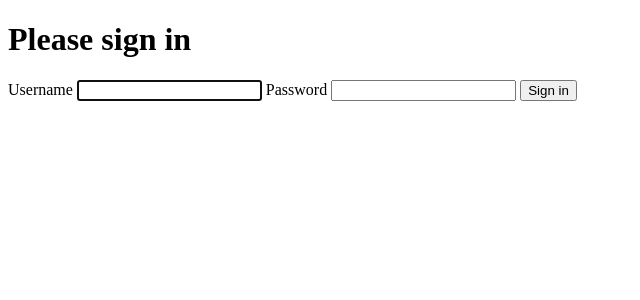
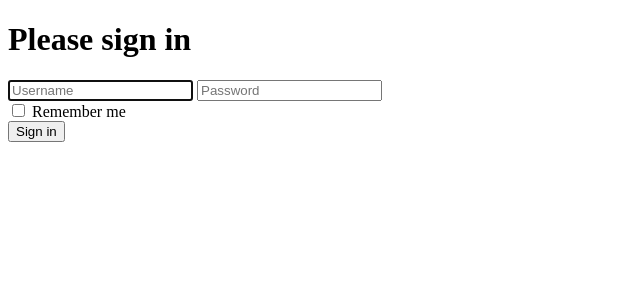
Before and after one commit to Shinanubis/Colibri_project, a Symfony app: template templates/security/login.html.twig in a window 1280 px wide. Shown: the part 78-378 px from the top of the page, without its empty margins (0-640 px from the left). Run offline with Twig, Linux system fonts and the light colour scheme; the template is opened without the code that fills it, so the values that code supplies are empty; some libraries are stand-ins or nearby versions.

Commit message:
work on login page & add remerber me option

```diff
--- a/config/services.yaml
+++ b/config/services.yaml
@@ -29,3 +29,4 @@ services:
 
     # add more service definitions when explicit configuration is needed
     # please note that last definitions always *replace* previous ones
+    Symfony\Bridge\Doctrine\Security\RememberMe\DoctrineTokenProvider: ~
--- a/templates/registration/register.html.twig
+++ b/templates/registration/register.html.twig
@@ -9,7 +9,9 @@
 
     <h1>Register</h1>
 
-    {{ form_start(registrationForm) }}
+    {{ form_start(registrationForm, {
+        id: 'register'
+    }) }}
         {{ form_row(registrationForm.email) }}
         {{ form_row(registrationForm.username) }}
         {{ form_row(registrationForm.plainPassword, {
--- a/templates/security/login.html.twig
+++ b/templates/security/login.html.twig
@@ -3,7 +3,7 @@
 {% block title %}Log in!{% endblock %}
 
 {% block body %}
-<form method="post">
+<form class="col-md-4 col-md-offset-4 align-middle" id="login" method="post">
     {% if error %}
         <div class="alert alert-danger">{{ error.messageKey|trans(error.messageData, 'security') }}</div>
     {% endif %}
@@ -13,29 +13,20 @@
             You are logged in as {{ app.user.username }}, <a href="{{ path('app_logout') }}">Logout</a>
         </div>
     {% endif %}
+    <i class="fa fa-sign-in fa-6x"></i>
+    <h1 class="h3 mb-3 font-weight-normal">Please sign in</h1>
+    <input type="text" value="{{ last_username }}" name="username" id="inputUsername" class="form-control" placeholder="Username" required autofocus>
+    <input type="password" name="password" id="inputPassword" class="form-control" placeholder="Password" required>
 
-    <h1 class="h3 mb-3 font-weight-normal">Please sign in</h1>
-    <label for="inputUsername">Username</label>
-    <input type="text" value="{{ last_username }}" name="username" id="inputUsername" class="form-control" required autofocus>
-    <label for="inputPassword">Password</label>
-    <input type="password" name="password" id="inputPassword" class="form-control" required>
+    <input type="hidden" name="_csrf_token" value="{{ csrf_token('authenticate') }}">
 
-    <input type="hidden" name="_csrf_token"
-           value="{{ csrf_token('authenticate') }}"
-    >
+    <div class="checkbox mb-3">
+        <label id="login_rememberMe" class="text-center">
+            <input type="checkbox" name="_remember_me"> Remember me
+        </label>
+    </div>
 
-    {#
-        Uncomment this section and add a remember_me option below your firewall to activate remember me functionality.
-        See https://symfony.com/doc/current/security/remember_me.html
-
-        <div class="checkbox mb-3">
-            <label>
-                <input type="checkbox" name="_remember_me"> Remember me
-            </label>
-        </div>
-    #}
-
-    <button class="btn btn-lg btn-primary" type="submit">
+    <button class="btn btn-lg btn-primary btn-block" type="submit">
         Sign in
     </button>
 </form>
```
Also changed, not shown: assets/styles/app.scss (+19 -0 lines), 3 other files.
